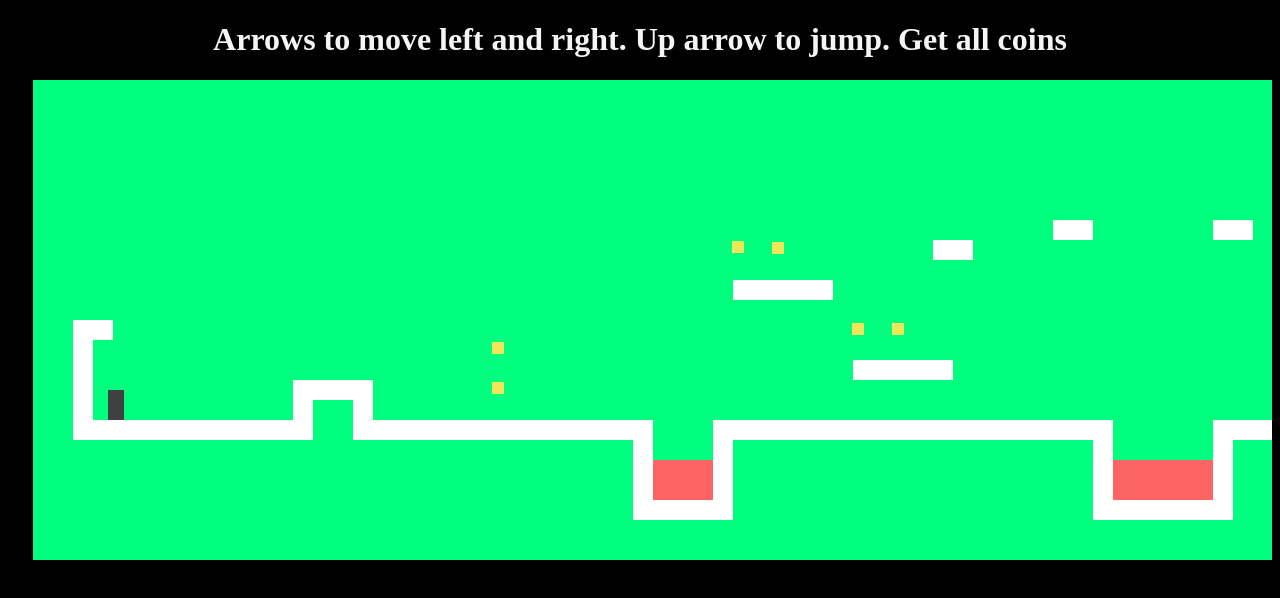
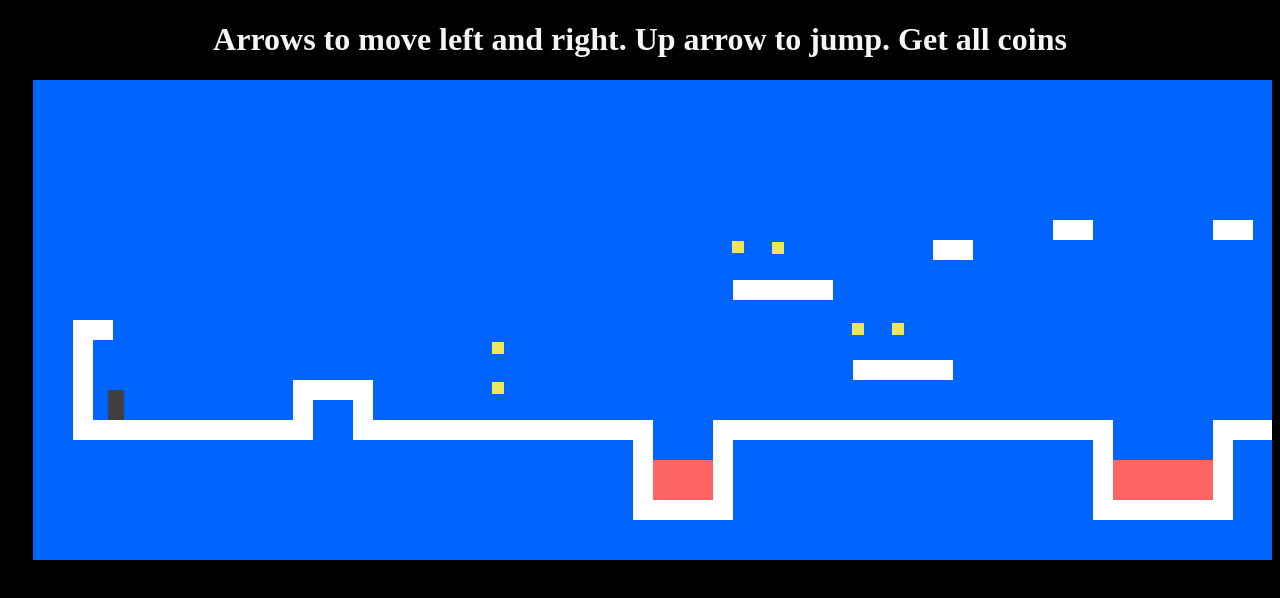
Before and after one commit to Jauneld/G-CPART2, a plain HTML site: page index.html in a window 1280 px wide. Drawn offline with Linux system fonts and the light colour scheme.

Commit message:
Update style.css

```diff
--- a/style.css
+++ b/style.css
@@ -1,5 +1,5 @@
 .background {
-  background: rgb(0,255,127);
+  background: rgb(0,100,255);
   table-layout: fixed;
   border-spacing: 0;
  margin-left: 2%;
```
